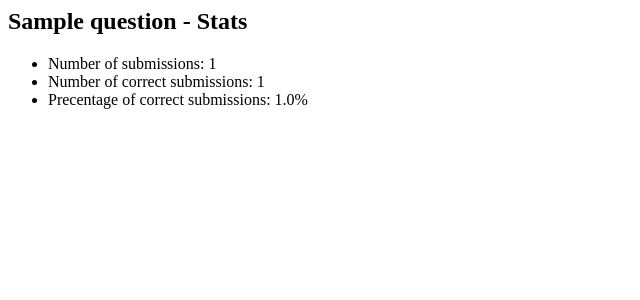
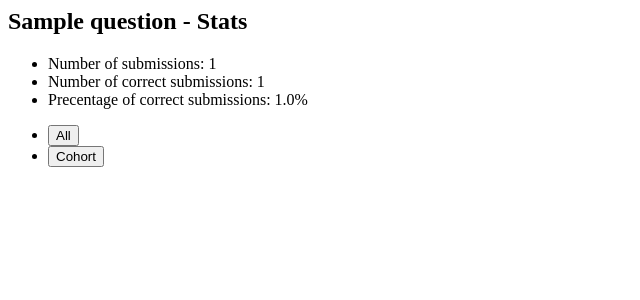
Before and after one commit to SamCHall/Team-19-CMT313-Spring, a Python web app: template aat/templates/stats/question_type2_stats.html in a window 1280 px wide. Shown: the top 300 px of the page, without its empty margins (0-640 px from the left). Run offline with Jinja, Linux system fonts and the light colour scheme; the template is opened without the code that fills it: most values are stand-ins (such as "Sample title", 1, 10 or a date in 2020); some libraries are stand-ins or nearby versions.

Commit message:
Added graph for type 2 questions by cohort

```diff
--- a/aat/templates/stats/question_type2_stats.html
+++ b/aat/templates/stats/question_type2_stats.html
@@ -21,6 +21,18 @@
 
                 <div class="card stats-inner">
                     <div class="card-body">
+                        <ul class="nav nav-tabs" id="myTab" role="tablist">
+                            <li class="nav-item" role="presentation">
+                                <button class="nav-link active" id="all-tab" data-bs-toggle="tab" data-bs-target="#all" type="button" role="tab" aria-controls="all" aria-selected="true">All</button>
+                            </li>
+                            <li class="nav-item" role="presentation">
+                                <button class="nav-link" id="cohort-tab" data-bs-toggle="tab" data-bs-target="#cohort" type="button" role="tab" aria-controls="cohort" aria-selected="false">Cohort</button>
+                            </li>
+                        </ul>
+
+                        <div class="tab-content" id="myTabContent">
+                            <div class="tab-pane fade show active" id="all" role="tabpanel" aria-labelledby="all-tab">
+
                                 {% set options = question.option_choice_quantity(submissions) %}
                                 <div id="optionsGraph" class="graph"></div>
                                 <script type="text/javascript">
@@ -35,6 +47,34 @@
                                         displayGraph('optionsGraph', 'Options', data)
                                     }
                                 </script>
+
+                            </div>
+
+                            <div class="tab-pane fade" id="cohort" role="tabpanel" aria-labelledby="cohort-tab">
+                                <div id="optionsGraphCohort" class="graph"></div>
+
+                                <script type="text/javascript">
+                                {
+                                    let results = {{ question.option_choice_quantity_cohort(submissions) | safe }};
+
+                                    let data = [];
+
+                                    let i = 0;
+                                    for ([cohort, mark_dist] of Object.entries(results)) {
+                                        data[i] = {
+                                            x : Object.keys(mark_dist),
+                                            y : Object.values(mark_dist),
+                                            name : cohort,
+                                            type : 'bar'
+                                        }
+                                        i++;
+                                    }
+
+                                    displayGraph('optionsGraphCohort', 'Options by cohort', data)
+                                }
+                                </script>
+                            </div>
+                        </div>
                     </div>
                 </div>
             </div>
```
Also changed, not shown: aat/models.py (+20 -0 lines). Lines whose indentation alone changed are shown as unchanged.
